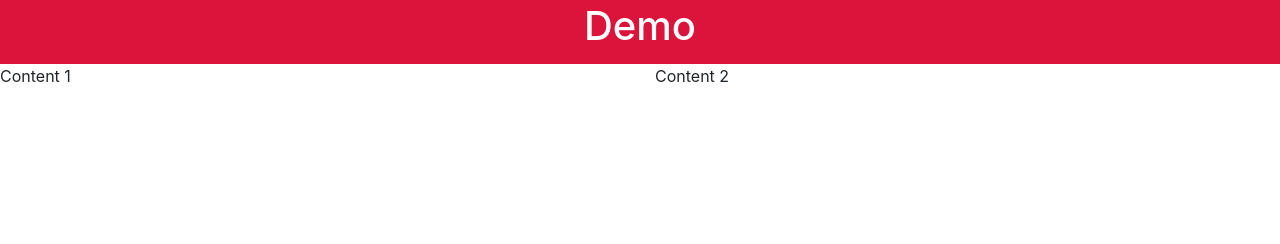
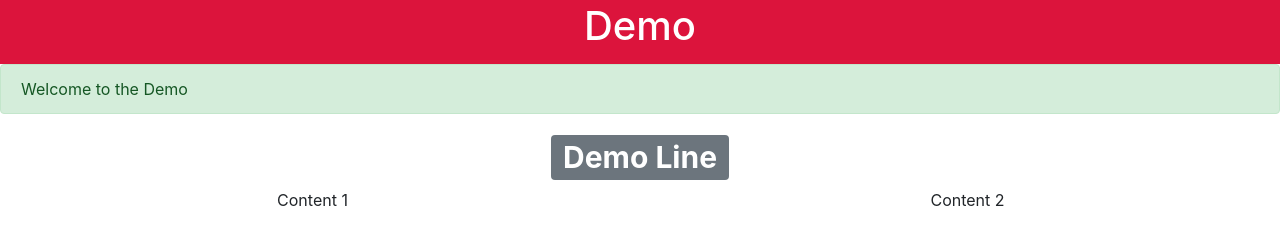
Before and after one commit to sanket467/HTMLDemo, a plain HTML site: page index.html in a window 1280 px wide. Drawn offline with nearby package versions, Linux system fonts and the light colour scheme.

Commit message:
Adding Elements

```diff
--- a/index.css
+++ b/index.css
@@ -11,5 +11,5 @@
 }
 
 .content{
-
+  text-align: center;
 }
--- a/index.html
+++ b/index.html
@@ -14,25 +14,27 @@
         <h1>Demo</h1>
     </div>
 
+    <div class="alert alert-success" role="alert">
+        Welcome to the Demo
+    </div>
+
+    <div class="content">
+        <h1><span class="badge badge-secondary"> Demo Line </span></h1>
+    </div>
+
     <div class="content">
 
         <div class="row">
-            <div class="col">
+            <div class="col content">
                 <p> Content 1</p>
             </div>
 
-            <div class="col">
+            <div class="col content">
                 <p> Content 2</p>
             </div>
         </div>
 
     </div>
-
-
-
-
-
-
 
 
 
```
